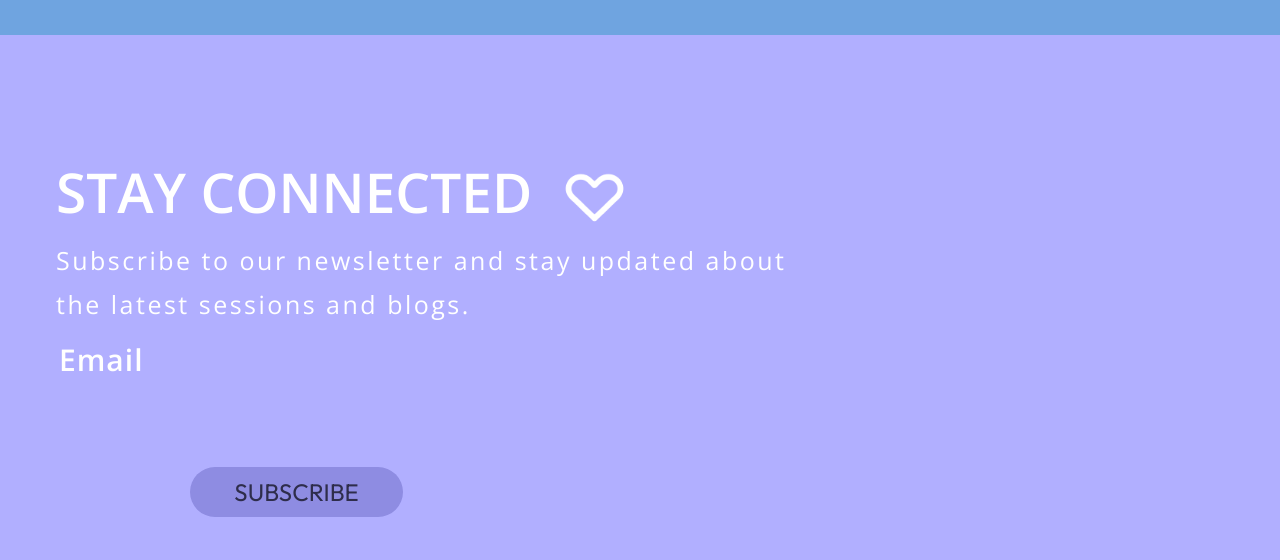
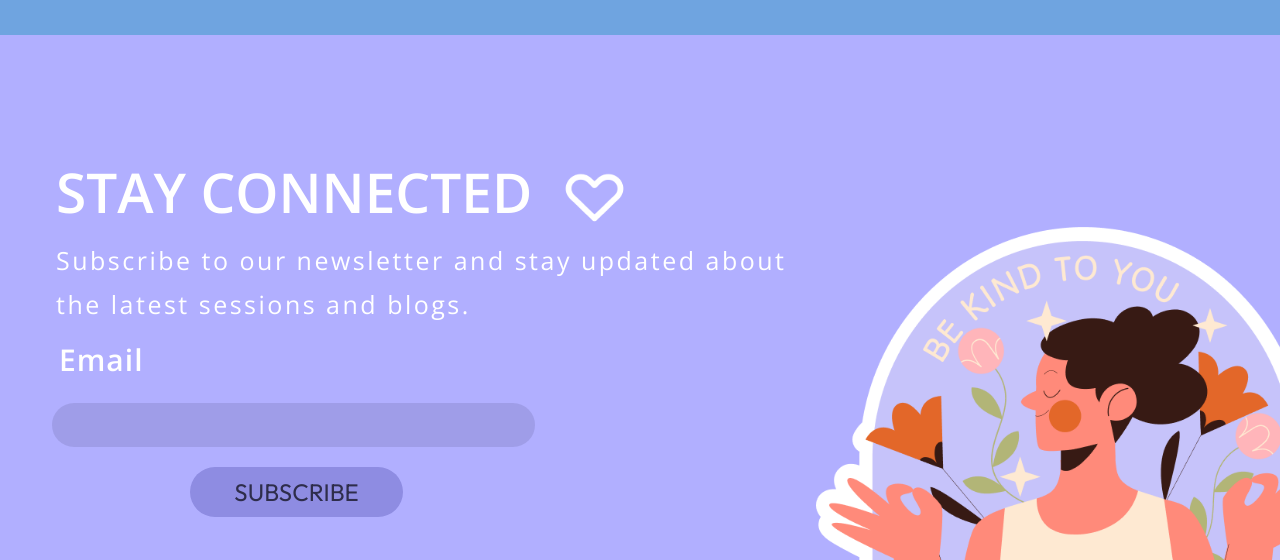
Before and after one commit to nisha-laur/Hacked-22, a plain HTML site: page index.html in a window 1280 px wide. Shown: the part 1565-2125 px from the top of the page. Drawn offline with nearby package versions, Linux system fonts and the light colour scheme.

Commit message:
Update landing.css

```diff
--- a/landing.css
+++ b/landing.css
@@ -139,7 +139,8 @@ color: #F6FFFF;
     height: 44px;
     left: 52px;
     border: none;
-    top: 1655px;
+    z-index: 18;
+    top: 23rem;
     background: rgba(141, 139, 209, 0.5);
     border-radius: 30px;
 }
@@ -167,10 +168,11 @@ color: #F6FFFF;
 }
 .kind{
     position: absolute;
-     left: 58.64%;
+     left: 51rem;
      right: -0.49%;
      height: 467px !important;
-     top: 220.90%;
+     top: 12rem;
+    z-index: 18;
      bottom: -0.2%;
 }
 #heart{
```
